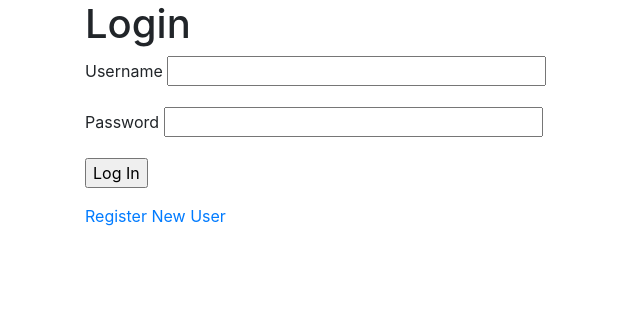
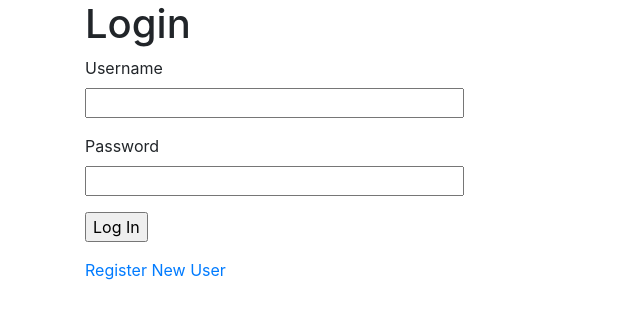
Before and after one commit to HarryTranAU/bugtracker, a Flask app: page /login in a window 1280 px wide. Shown: the top 319 px of the page, without its empty margins (0-640 px from the left). Run offline with Flask 2, Linux system fonts and the light colour scheme; some libraries are stand-ins or nearby versions.

Commit message:
fix: frontend alignments

```diff
--- a/src/templates/login.html
+++ b/src/templates/login.html
@@ -5,8 +5,10 @@
 {% block content %}
     <form method="POST">
         {{ form.csrf_token }}
-        <p>{{ form.username.label }} {{ form.username(size=32) }}</p>
-        <p>{{ form.password.label }} {{ form.password(size=32) }}</p>
+        <span>{{ form.username.label }}</span>
+        <p>{{ form.username(size=32) }}</p>
+        <span>{{ form.password.label }}</span>
+        <p>{{ form.password(size=32) }}</p>
         <p>{{ form.submit }}</p>
         {% if form.errors %}
         {{ form.errors }}
--- a/src/templates/project_edit.html
+++ b/src/templates/project_edit.html
@@ -6,9 +6,9 @@
     <h2>Project ID: {{ project.id }}</h2>
     <form method="POST">
         {{ form.csrf_token }}
-        <p>Name: {{ project.name }}</p>
+        <span>Name: {{ project.name }}</span>
         <p>{{ form.proj_name(size=100) }}</p>
-        <p>Description: {{ project.description }}</p>
+        <span>Description: {{ project.description }}</span>
         <p>{{ form.description(size=100) }}</p>
         <p>{{ form.edit }}</p>
         {% if form.errors %}
--- a/src/templates/project_new.html
+++ b/src/templates/project_new.html
@@ -5,8 +5,10 @@
 {% block content %}
     <form method="POST">
         {{ form.csrf_token }}
-        <p>{{ form.proj_name.label }} {{ form.proj_name(size=100) }}</p>
-        <p>{{ form.description.label }} {{ form.description(size=100) }}</p>
+        <span>{{ form.proj_name.label }}</span>
+        <p> {{ form.proj_name(size=100) }}</p>
+        <span>{{ form.description.label }}</span>
+        <p> {{ form.description(size=100) }}</p>
         <p>{{ form.submit }}</p>
         {% if form.errors %}
         {{ form.errors }}
```
